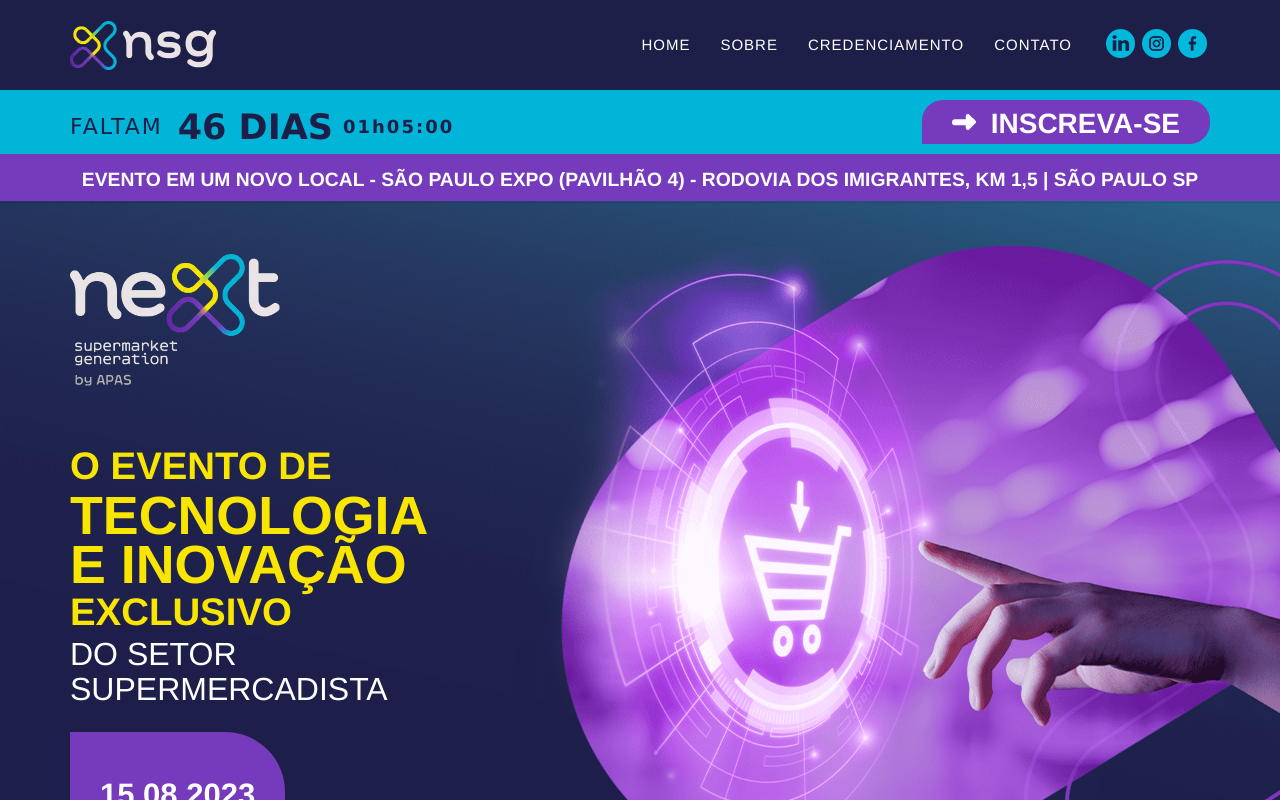
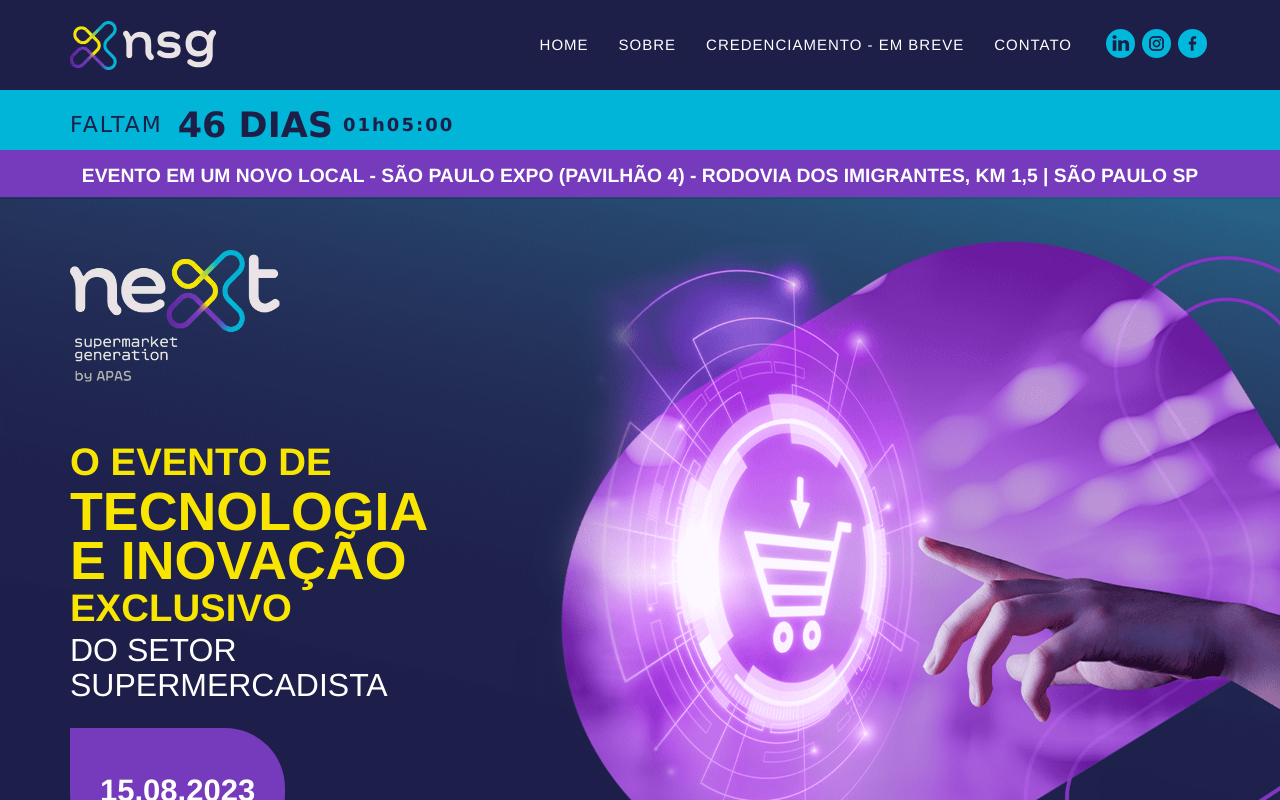
Before and after one commit to disabela-maria20/next-apas-app, a Next.js app: page / in a window 1280 px wide. Shown: the top 800 px of the page. Built offline with nearby package versions, Linux system fonts and the light colour scheme; a web font is replaced by a local one.

Commit message:
refactor: :ambulance: reset index

```diff
--- a/src/components/atoms/Counter/index.tsx
+++ b/src/components/atoms/Counter/index.tsx
@@ -115,8 +115,8 @@
                 </span>
               </div>
             </h2>
-            <a
-              href="https://apasnext.com.br/credenciamento/"
+            {/* <a
+              href="https://easyeventos.com.br/v3/apasnext/22/indvis"
               className={Style.link}
               target="_SEJ"
             >
@@ -127,7 +127,7 @@
                 height={24}
               />
               inscreva-se
-            </a>
+            </a> */}
           </div>
         </div>
       </article>
--- a/src/components/atoms/Nav/index.tsx
+++ b/src/components/atoms/Nav/index.tsx
@@ -8,6 +8,40 @@
 }
 
 const Nav: React.FC<NavProps> = ({ open, setOpen }) => {
+  const LINK = [
+    {
+      id: 0,
+      name: 'Home',
+      link: '#home'
+    },
+    {
+      id: 1,
+      name: 'Sobre',
+      link: '#about'
+    },
+
+    {
+      id: 2,
+      name: 'Credenciamento - Em Breve',
+      link: '#'
+    },
+    // {
+    //   id: 4,
+    //   name: 'Palestras',
+    //   link: '#speeches'
+    // },
+    // {
+    //   id: 5,
+    //   name: 'Palestrantes',
+    //   link: '#speakers'
+    // },
+    {
+      id: 6,
+      name: 'Contato',
+      link: '#contact'
+    }
+  ]
+
   const REDES = [
     {
       id: 0,
@@ -26,18 +60,11 @@
     <nav className={`${Style.navBar} `}>
       <div className={`${!open ? Style.open : Style.close}`}>
         <ul>
-          <li onClick={() => setOpen(true)}>
-            <AnchorLink href="#home">Home</AnchorLink>
-          </li>
-          <li onClick={() => setOpen(true)}>
-            <AnchorLink href="#about">Sobre</AnchorLink>
-          </li>
-          <li onClick={() => setOpen(true)}>
-            <a href="https://apasnext.com.br/credenciamento/">Credenciamento</a>
-          </li>
-          <li onClick={() => setOpen(true)}>
-            <AnchorLink href="#contact">Contato</AnchorLink>
-          </li>
+          {LINK?.map((link) => (
+            <li key={link.id} onClick={() => setOpen(true)}>
+              <AnchorLink href={link.link}>{link.name}</AnchorLink>
+            </li>
+          ))}
         </ul>
         <ul className={Style.redes}>
           {REDES?.map((redes) => (
--- a/src/components/organisms/Footer/index.tsx
+++ b/src/components/organisms/Footer/index.tsx
@@ -3,6 +3,44 @@
 import Style from './Footer.module.scss'
 
 const index = () => {
+  const LINK = [
+    {
+      id: 0,
+      name: 'Home',
+      link: '#home'
+    },
+    {
+      id: 1,
+      name: 'Sobre',
+      link: '#about'
+    },
+    {
+      id: 2,
+      name: 'Credenciamento - Em Breve',
+      link: '#'
+    },
+    // {
+    //   id: 2,
+    //   name: 'Credenciamento',
+    //   link: '#accreditation'
+    // },
+    // {
+    //   id: 4,
+    //   name: 'Palestras',
+    //   link: '#speeches'
+    // },
+    // {
+    //   id: 5,
+    //   name: 'Palestrantes',
+    //   link: '#speakers'
+    // },
+    {
+      id: 6,
+      name: 'Contato',
+      link: '#contact'
+    }
+  ]
+
   const REDES = [
     {
       id: 0,
@@ -39,20 +77,11 @@
             </nav>
             <nav className={Style.navBar}>
               <ul>
-                <li>
-                  <AnchorLink href="#home">Home</AnchorLink>
-                </li>
-                <li>
-                  <AnchorLink href="#about">Sobre</AnchorLink>
-                </li>
-                <li>
-                  <a href="https://apasnext.com.br/credenciamento/">
-                    Credenciamento
-                  </a>
-                </li>
-                <li>
-                  <AnchorLink href="#contact">Contato</AnchorLink>
-                </li>
+                {LINK.map((link) => (
+                  <li key={link.id}>
+                    <AnchorLink href={link.link}>{link.name}</AnchorLink>
+                  </li>
+                ))}
               </ul>
             </nav>
           </section>
```
